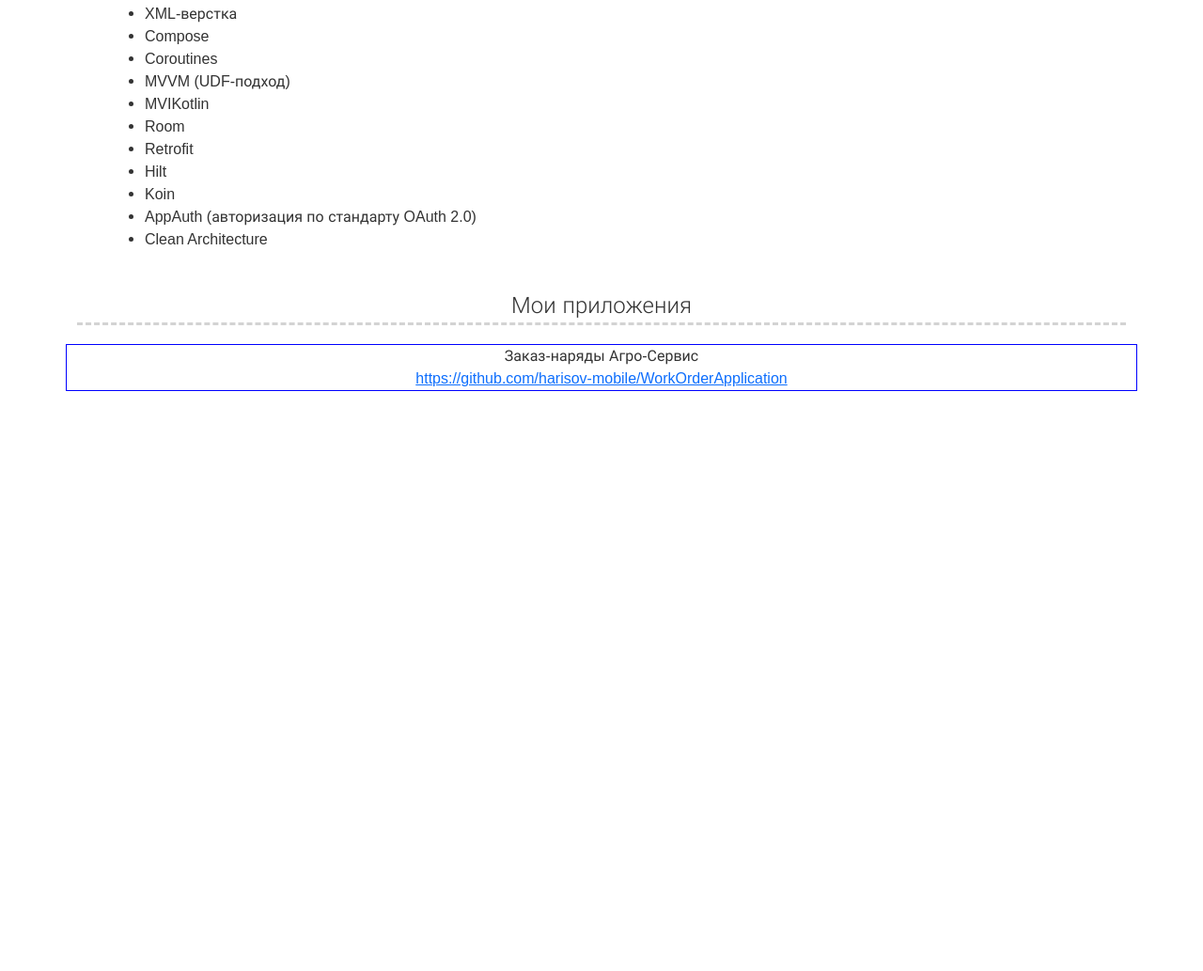
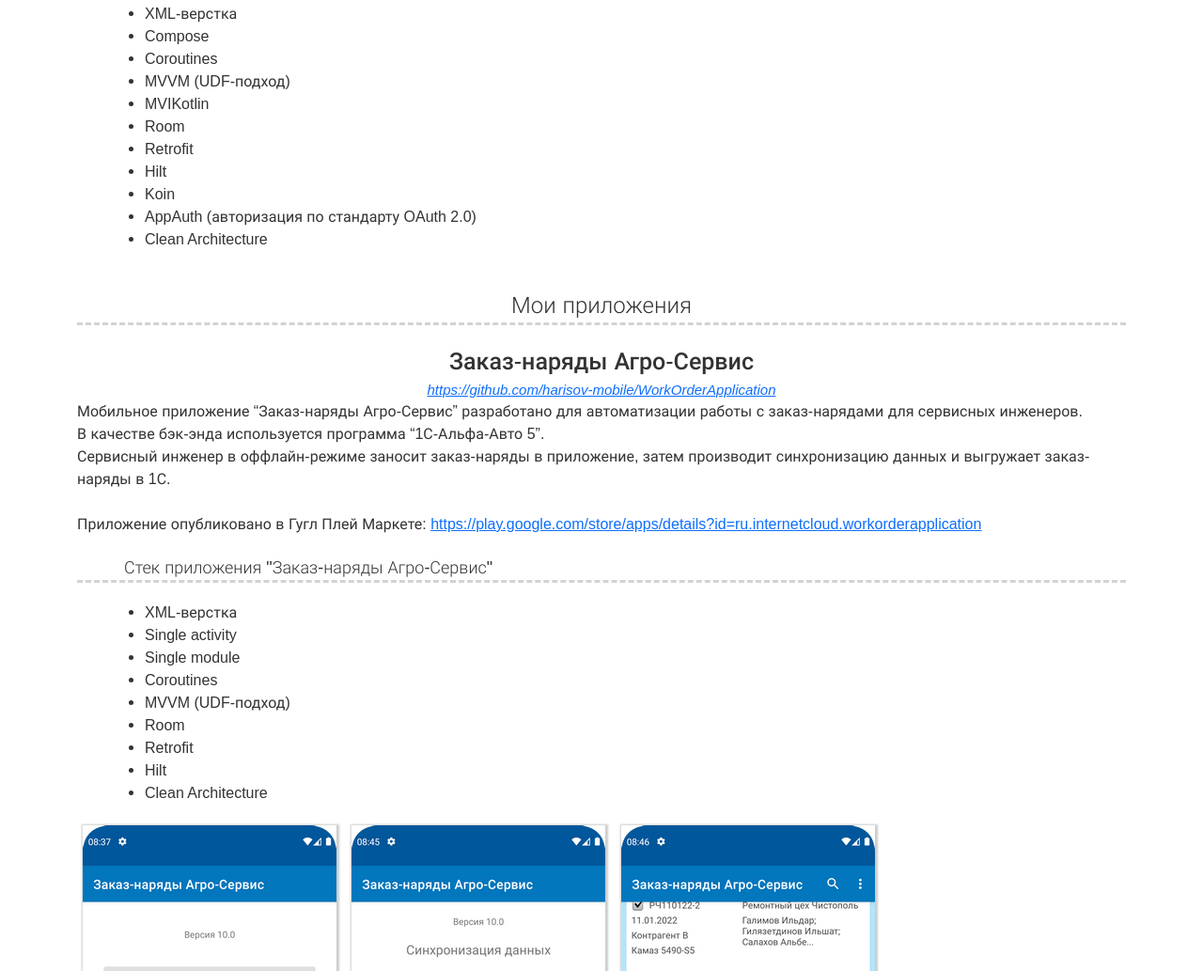
Before and after one commit to hri75/hri75.github.io, a plain HTML site: page index.html in a window 1280 px wide. Shown: the part 607-1640 px from the top of the page at 94% size. Before the commit the page ends 1023 px from the top, so only its background shows below. Drawn offline with Linux system fonts and the light colour scheme.

Commit message:
Непроиндексировался файл index.html

```diff
--- a/index.html
+++ b/index.html
@@ -80,16 +80,50 @@
         <hr class="rust_hr_dashed">
     </section>
 
-    <section class="container mt_20 rust_border_blue">
-        <p class="text-center rust_stack2">
+    <section class="container mt_20">
+        <p class="text-center rust_font_app_name">
             Заказ-наряды Агро-Сервис
         </p>
-        <p class="text-center rust_stack ">
+        <p class="text-center rust_font_link">
             <a href="https://github.com/harisov-mobile/WorkOrderApplication">https://github.com/harisov-mobile/WorkOrderApplication</a>
         </p>
+        <p>
+            Мобильное приложение “Заказ-наряды Агро-Сервис” разработано для автоматизации работы с заказ-нарядами для сервисных инженеров.<br>
+            В качестве бэк-энда используется программа “1С-Альфа-Авто 5”.
+        </p>
+        <p>
+            Сервисный инженер в оффлайн-режиме заносит заказ-наряды в приложение, затем производит синхронизацию данных и выгружает заказ-наряды в 1С.
+        </p>
+        <p>
+            <br>Приложение опубликовано в Гугл Плей Маркете: <a href="https://play.google.com/store/apps/details?id=ru.internetcloud.workorderapplication">https://play.google.com/store/apps/details?id=ru.internetcloud.workorderapplication</a>
+        </p>
+        <p class="ml_50 mt_20 rust_font_app_stack">
+            Стек приложения "Заказ-наряды Агро-Сервис"
+        </p>
+
+        <hr class="rust_hr_dashed">
+
+        <ul class="ml_40 mt_20">
+            <li>XML-верстка</li>
+            <li>Single activity</li>
+            <li>Single module</li>
+            <li>Coroutines</li>
+            <li>MVVM (UDF-подход)</li>
+            <li>Room</li>
+            <li>Retrofit</li>
+            <li>Hilt</li>
+            <li>Clean Architecture</li>
+        </ul>
+
+        <img class="rust_app_img" src="img/workorder/Login.png" alt="Login" title="Login">
+        <img class="rust_app_img" src="img/workorder/Synchronisation.png" alt="Synchronisation" title="Synchronisation">
+        <img class="rust_app_img" src="img/workorder/WorkOrderList.png" alt="Work order list" title="Work order list">
+        <img class="rust_app_img" src="img/workorder/WorkOrderTop.png" alt="Work order top" title="Work order top">
+        <img class="rust_app_img" src="img/workorder/WorkOrderBottom.png" alt="Work order bottom" title="Work order bottom">
+        <img class="rust_app_img" src="img/workorder/InputWork.png" alt="Input work" title="Input work">
+        <img class="rust_app_img" src="img/workorder/Filter.png" alt="Filter" title="Filter">
+        <img class="rust_app_img" src="img/workorder/FilteredList.png" alt="Filtered list" title="Filtered list">
     </section>
-
-
 
     <script src="js/bootstrap.bundle.min.js"></script>
 </body>
```
